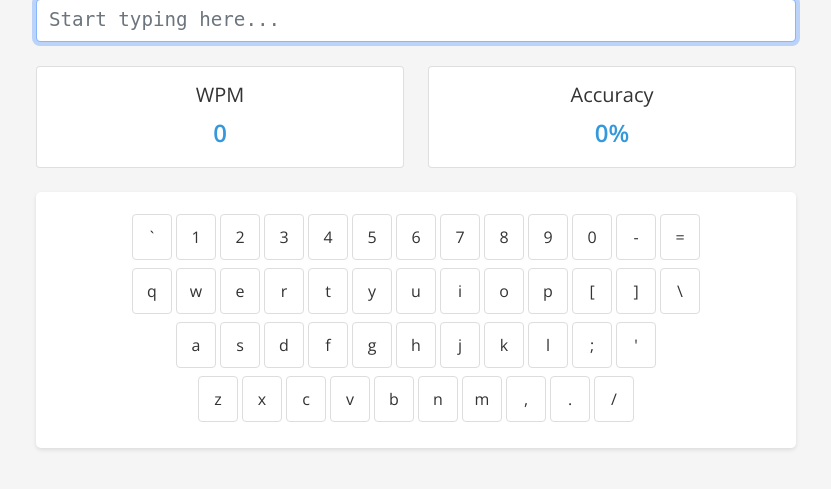
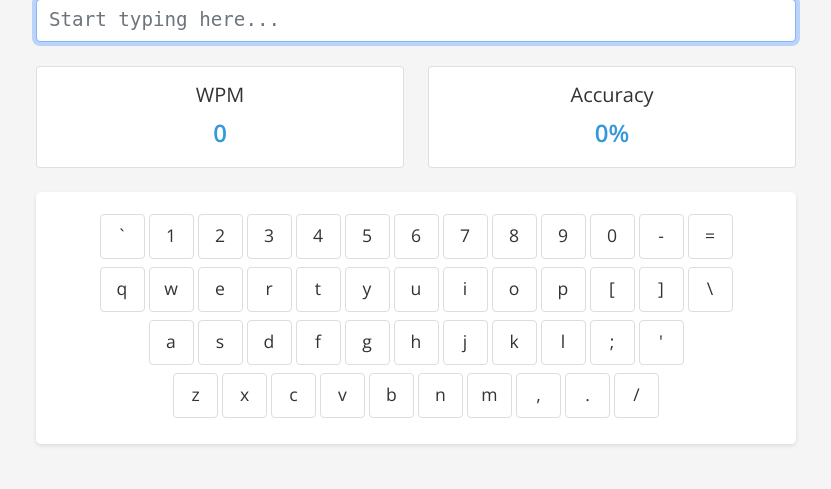
Before and after one commit to lakshayjindal/TypingMaster, a Flask app: page /practice in a window 1280 px wide. Shown: the part 273-762 px from the top of the page, without its empty margins (224-1055 px from the left). Run offline with Flask 3, Linux system fonts and the light colour scheme; a user stored in the database is signed in.

Commit message:
Agent query: Could you check if the Hindi keyboard layouts (both Inscript and Remington) are now showing the correct Hindi characters? Please test switching between English, Hindi Inscript, and Hindi Remington layouts.
Fix: Correct Hindi Inscript keyboard layout and add missing Hindi characters; improve keyboard display styling.

Screenshot: https://storage.googleapis.com/screenshot-production-us-central1/e5338ed9-1ebb-41e1-9957-d7065340c260/e4eb34da-a829-460a-8d0a-b798fd170d59.jpg

```diff
--- a/pyproject.toml
+++ b/pyproject.toml
@@ -13,4 +13,5 @@ dependencies = [
     "flask-wtf>=1.2.2",
     "sqlalchemy>=2.0.38",
     "werkzeug>=3.1.3",
+    "openai>=1.61.1",
 ]
--- a/static/css/style.css
+++ b/static/css/style.css
@@ -42,12 +42,21 @@ body {
     display: inline-block;
     margin: 2px;
     padding: 10px;
-    min-width: 40px;
+    min-width: 45px;
+    height: 45px;
     text-align: center;
     background-color: white;
     border: 1px solid #ddd;
     border-radius: 4px;
     cursor: default;
+    font-size: 1.1em;
+    line-height: 1.2;
+    vertical-align: middle;
+}
+
+.hindi-text .key {
+    font-family: 'Noto Sans', sans-serif;
+    font-size: 1.2em;
 }
 
 .key.active {
--- a/static/js/keyboard.js
+++ b/static/js/keyboard.js
@@ -11,15 +11,15 @@ class KeyboardDisplay {
             ],
             'hindi-inscript': [
                 ['ॊ', '१', '२', '३', '४', '५', '६', '७', '८', '९', '०', '-', 'ृ'],
-                ['ौ', 'ै', 'ा', 'ी', 'ू', 'ब', 'ह', 'ग', 'द', 'ज', 'ड', 'ड़'],
-                ['ो', 'े', '्', 'ि', 'ु', 'प', 'र', 'क', 'त', 'च', 'ट'],
-                ['ं', 'म', 'न', 'व', 'ल', 'स', 'य', 'भ', 'ष']
+                ['ौ', 'ै', 'ा', 'ी', 'ू', 'ब', 'ह', 'ग', 'द', 'ज', 'ड', 'ड़', 'ॉ'],
+                ['ो', 'े', '्', 'ि', 'ु', 'प', 'र', 'क', 'त', 'च', 'ट', 'ॆ'],
+                ['ं', 'म', 'न', 'व', 'ल', 'स', 'य', ',', '.', 'य़']
             ],
             'hindi-rem': [
-                ['१', '२', '३', '४', '५', '६', '७', '८', '९', '०', '-', '='],
-                ['क', 'ख', 'ग', 'घ', 'ङ', 'च', 'छ', 'ज', 'झ', 'ञ', 'ट', 'ठ'],
-                ['ड', 'ढ', 'ण', 'त', 'थ', 'द', 'ध', 'न', 'प', 'फ', 'ब'],
-                ['भ', 'म', 'य', 'र', 'ल', 'व', 'श', 'ष', 'स', 'ह']
+                ['ज्ञ', '१', '२', '३', '४', '५', '६', '७', '८', '९', '०', '-', 'ृ'],
+                ['त्त', 'ँ', 'े', 'र', 'त', 'य', 'ु', 'ि', 'ो', 'प', 'ै', 'ृ'],
+                ['ा', 'स', 'द', 'ि', 'ग', 'ह', 'ज', 'क', 'ल', 'ः', '\"'],
+                ['े', 'ॅ', 'ॉ', 'ब', 'न', 'म', 'ं', ',', '.', 'य़']
             ]
         };
 
@@ -39,8 +39,12 @@ class KeyboardDisplay {
 
     render() {
         this.keyboardContainer.innerHTML = '';
+        const layout = this.layouts[this.currentLayout] || this.layouts.english;
 
-        const layout = this.layouts[this.currentLayout] || this.layouts.english;
+        // Add language-specific class for proper font rendering
+        this.keyboardContainer.className = this.currentLayout.startsWith('hindi') ?
+            'keyboard-display hindi-text' : 'keyboard-display';
+
         layout.forEach(row => {
             const rowDiv = document.createElement('div');
             rowDiv.className = 'keyboard-row d-flex justify-content-center mb-1';
```
Also changed, not shown: instance/typing_tutor.db, 1 other file.
